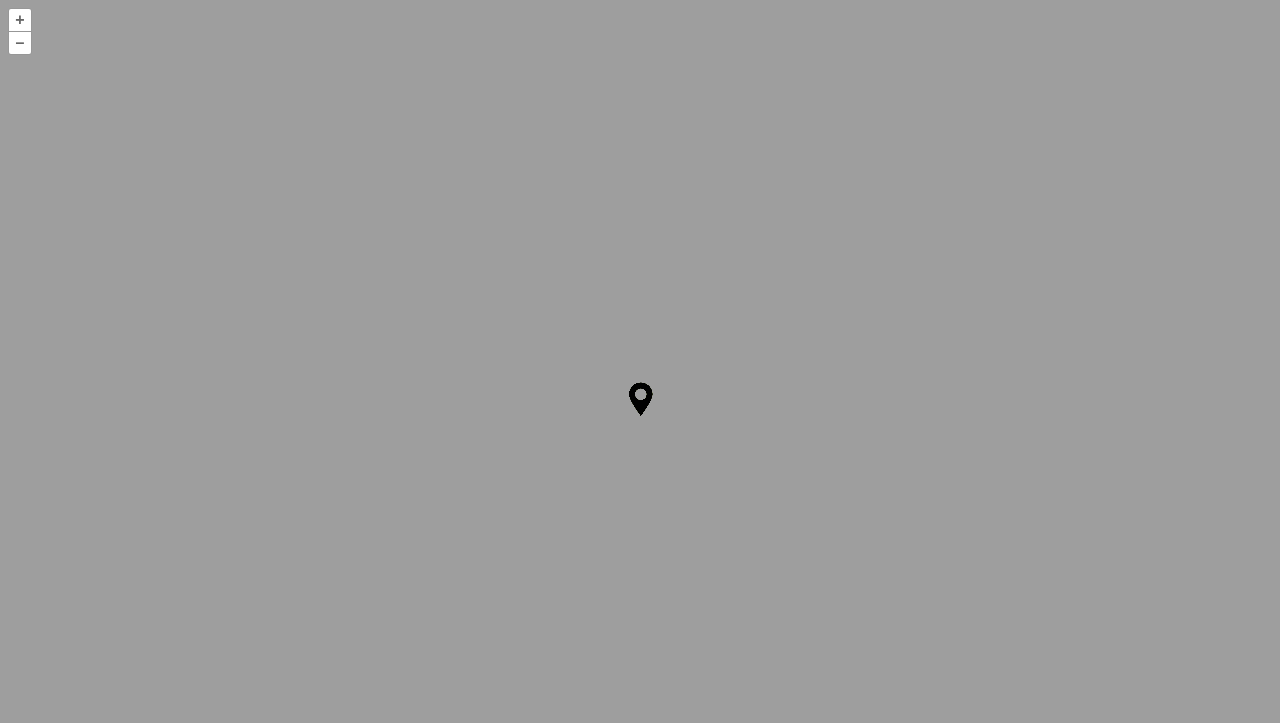
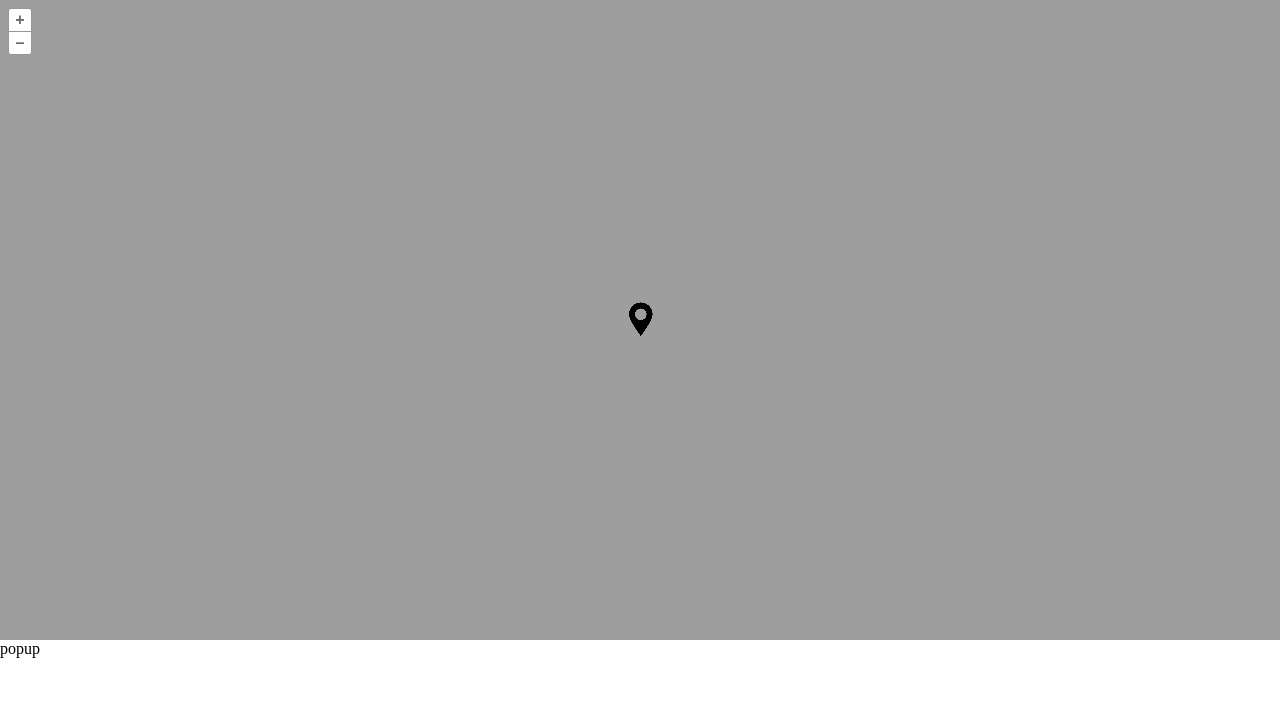
Before and after one commit to ingridgallegosp/Pruebas-OpenLayers, a website built with Vite: page index.html in a window 1280 px wide. Built offline with nearby package versions, Linux system fonts and the light colour scheme.

```diff
--- a/index.html
+++ b/index.html
@@ -7,10 +7,18 @@
     <title>Using OpenLayers with Vite</title>
   </head>
   <body>
-    <div id="map"></div>
+
+    <div class="container">
+      <div class="contenedor-mapa">
+        <div id="map"></div>
+      </div>
+    </div>
     <div id="overlay-container">
       <span class="overlay-text" id="feature-name"></span>
       <span class="overlay-additionalInfo" id="feature-additional-info"></span>
+    </div>
+    <div class="popup" id="popup">
+      <p>popup</p>
     </div>
     <script type="module" src="./main.js"></script>
 
--- a/main.js
+++ b/main.js
@@ -98,18 +98,21 @@
 
 //Overlay usado para desplegar popup con info del marcador
 
- const overlayContainerElement = document.querySelector('.overlay-container')
+/* const popup = new Overlay({
+  element: document.getElementById('popup'),
+});
+popup.setPosition([116.390903, 39.904835]);
+//popup.setPosition(coordinate);
+map.addOverlay(popup); */
+
+//const overlayContainerElement = document.getElementById('overlay-container')
 
 const overlayLayer = new Overlay({
-  element:overlayContainerElement,
+  //element:overlayContainerElement,
+  element: document.getElementById('overlay-container')
   //necesitamos ubicar la posicion, pero esta va a hacerse sobre cada punto que se haga click
 })
 
-//map.addLayer(overlayLayer);
-
-
-const overlayFeatureName = document.getElementById('feature-name')
-const overlayFeatureInfo = document.getElementById('feature-additional-info')
 
 
 //Obtener info del marcador (feature)
@@ -126,13 +129,18 @@
     //console.log(clickedFeatureGeometry.flatCoordinates)
 
     //Obtenemos datos del marcador(Feature)
-    let clickedFeatureName = feature.get('name');
-    let clickedFeatureAdditionalInfo = feature.get('additionalInfo');
+    const clickedFeatureName = feature.get('name');
+    const clickedFeatureAdditionalInfo = feature.get('additionalInfo');
     console.log(clickedFeatureName, clickedFeatureAdditionalInfo)
 
-    //Especificamos la posicion
-    overlayLayer.setPosition(clickedCoordinate)
+        //Especificamos la posicion
+    overlayLayer.setPosition(clickedCoordinate);
+    //Datos que va a mostrar
+    const overlayFeatureName = document.getElementById('feature-name')
+    const overlayFeatureInfo = document.getElementById('feature-additional-info')
+    overlayFeatureName.innerHTML = clickedFeatureName;
+    overlayFeatureInfo.innerHTML = clickedFeatureAdditionalInfo
+
   })
 })
-
 map.addOverlay(overlayLayer);
--- a/style.css
+++ b/style.css
@@ -1,12 +1,38 @@
 @import "node_modules/ol/ol.css";
 
-html, body {
+* {
   margin: 0;
+}
+
+body{
+  display: flex;
+  flex-direction: column;
+  width: 100vw;
+  height: 100vh;
+}
+
+body .popup{
+  height: 10%;
+  width: 100%;
+  color: black;
+}
+body .overlay-container{
+  height: 10%;
+  width: 20%;
+  color: black;
+}
+
+body .container{
+  height: 80%;
+  width: 100%;
+}
+
+body .container .contenedor-mapa{
+  height: 100%;
+  width: 100%;
+}
+
+.container .contenedor-mapa #map {
+  width: 100%;
   height: 100%;
 }
-#map {
-  position: absolute;
-  top: 0;
-  bottom: 0;
-  width: 100%;
-}
```
